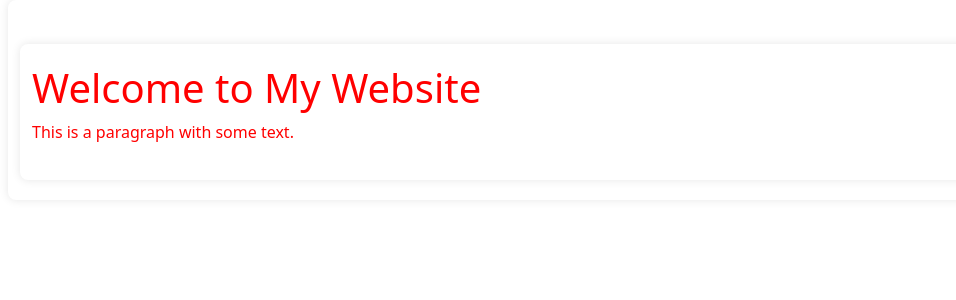
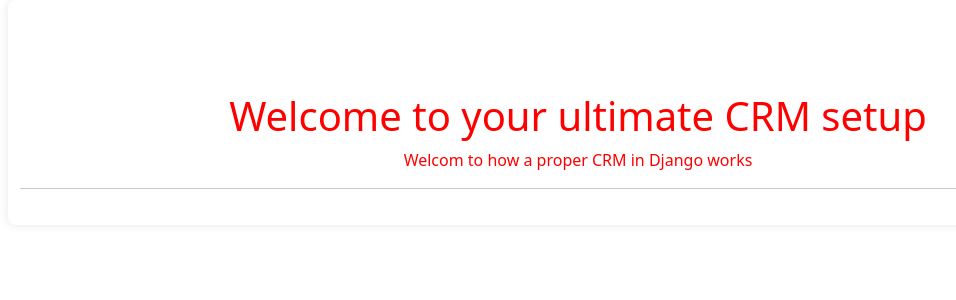
Before and after one commit to Alpheus-godswill1/django-crm-project, a Django app: template LeadTracker/templates/LeadTracker/index.html in a window 1280 px wide. Shown: the top 300 px of the page, without its empty margins (62-1018 px from the left). Run offline with Django 4.2, Linux system fonts and the light colour scheme; the template is opened without the code that fills it, so the values that code supplies are empty; parts of the project's set-up code (start-up, migrations or seed data) failed here and were passed over.

Commit message:
Added elements to the index.html to ensure I am in sync with my guide

```diff
--- a/LeadTracker/templates/LeadTracker/index.html
+++ b/LeadTracker/templates/LeadTracker/index.html
@@ -2,8 +2,10 @@
 
 {% block content %}
 <!-- Your content specific to index.html -->
-<div class="container">
-    <h1>Welcome to My Website</h1>
-    <p>This is a paragraph with some text.</p>
-</div>
+  <div class="text-center">
+    <br><br>
+    <h1>Welcome to your ultimate CRM setup</h1>
+    <p>Welcom to how a proper CRM in Django works</p>
+    <hr>
+  </div>
 {% endblock %}
```
